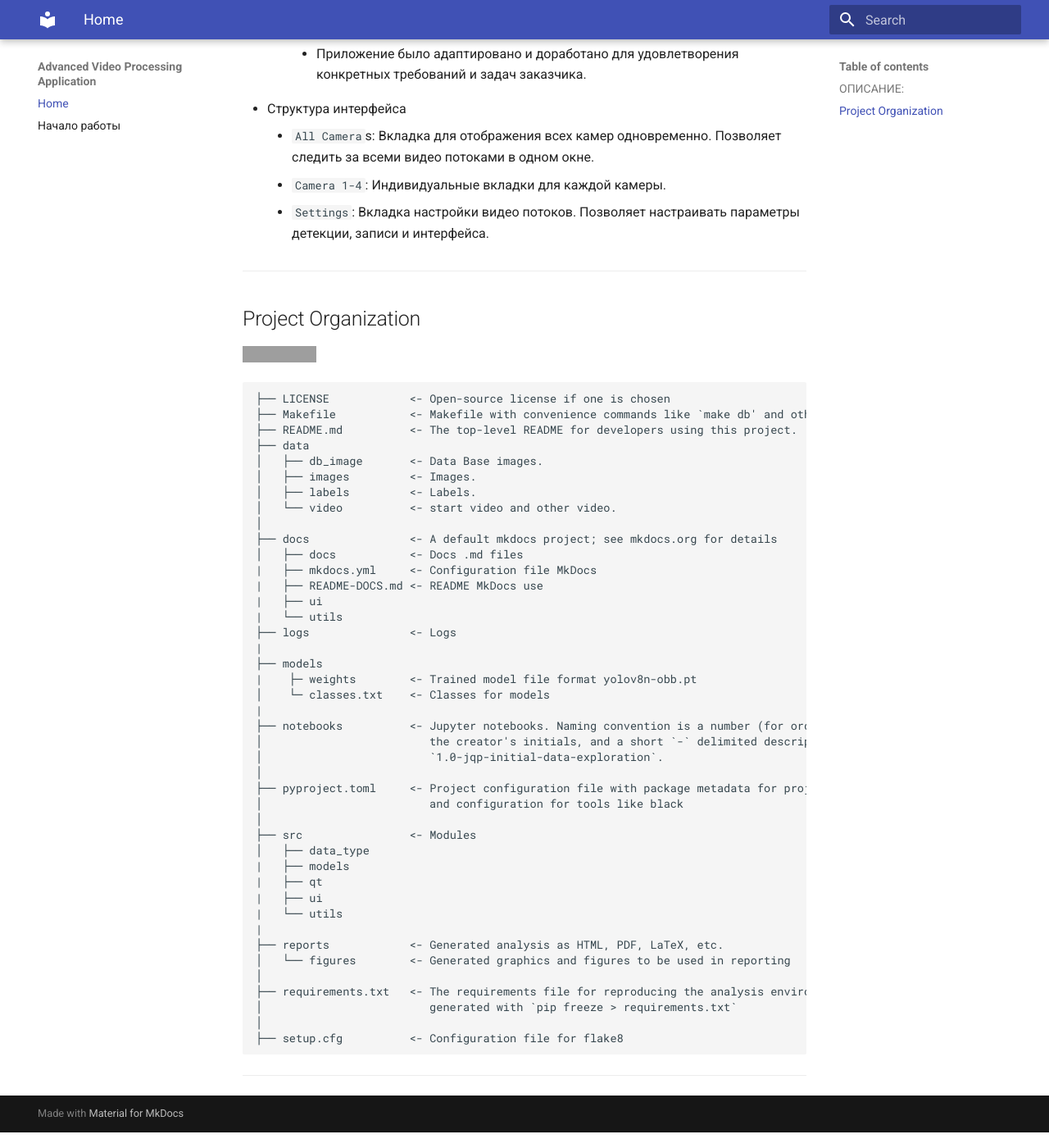
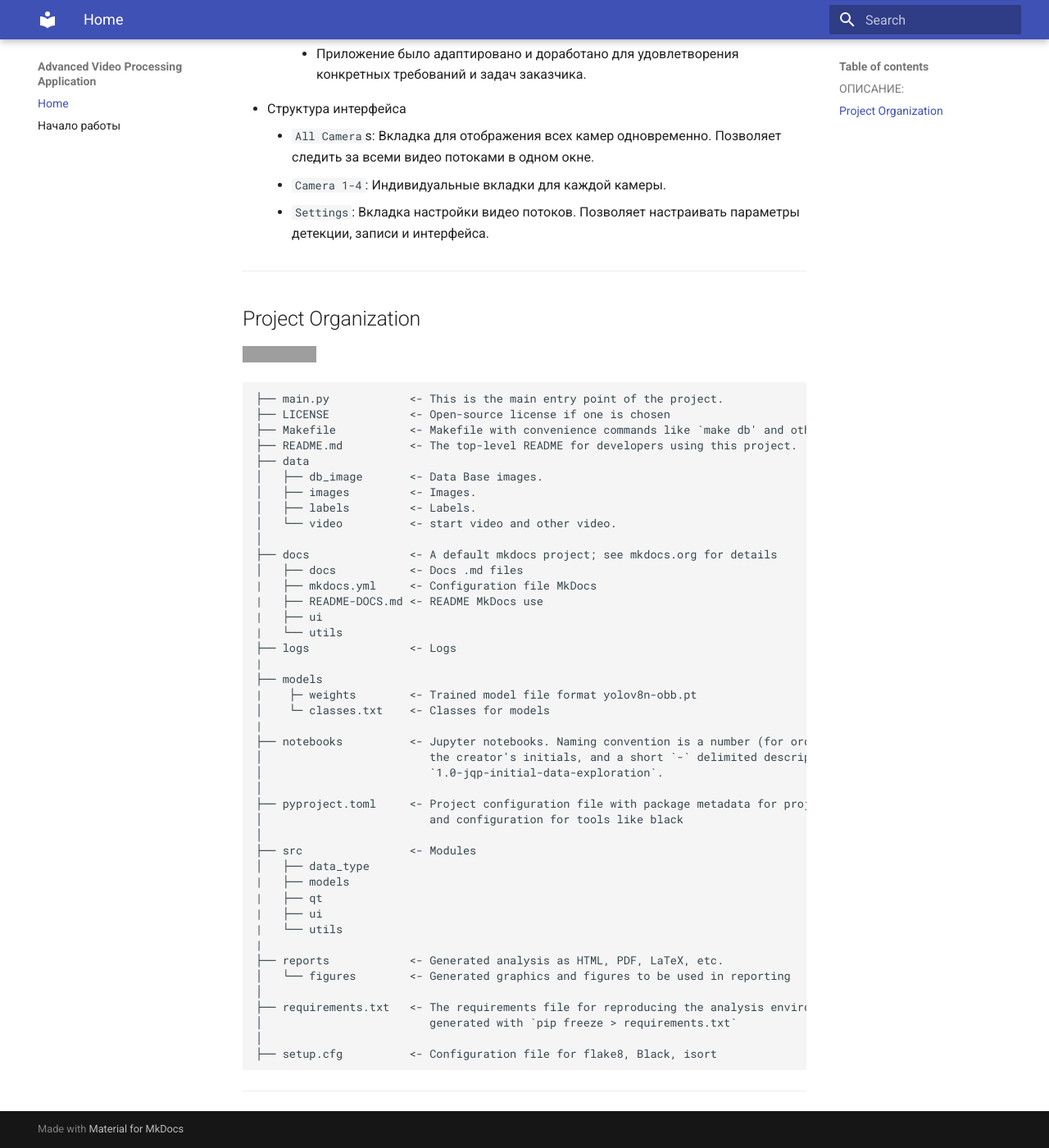
Before and after one commit to OlegShamaev/GUI-YOLOv8-OBB-4-STREAMS, an MkDocs documentation site: the page built from docs/docs/index.md, in a window 1280 px wide and 1400 px high, scrolled down 1912 px. Shown: the whole window at 82% size. Built offline with MkDocs 1.6.1 and Material for MkDocs 9.7.7, drawn with Linux system fonts in a browser that asks for light colours; grey boxes are pictures that could not be loaded.

````diff
--- a/docs/docs/index.md
+++ b/docs/docs/index.md
@@ -71,6 +71,7 @@
 
 
 ```
+├── main.py            <- This is the main entry point of the project.
 ├── LICENSE            <- Open-source license if one is chosen
 ├── Makefile           <- Makefile with convenience commands like `make db' and other
 ├── README.md          <- The top-level README for developers using this project.
@@ -112,7 +113,7 @@
 ├── requirements.txt   <- The requirements file for reproducing the analysis environment, e.g.
 │                         generated with `pip freeze > requirements.txt`
 │
-├── setup.cfg          <- Configuration file for flake8
+├── setup.cfg          <- Configuration file for flake8, Black, isort
 ```
 
 ---------------------------------------------------------------------------------------------------------------
````
Also changed, not shown: docs/docs/getting-started.md (+4 -0 lines), README.md, 1 other file.
